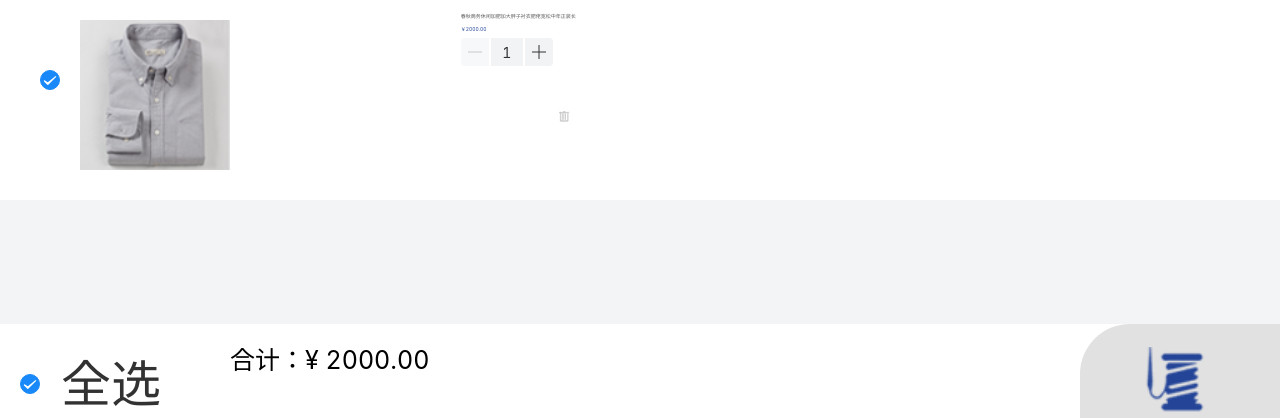
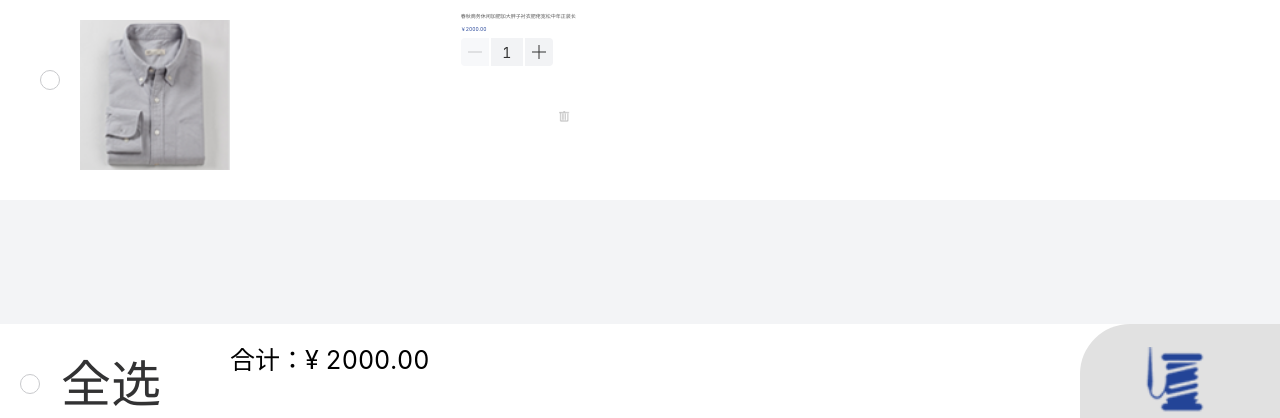
Before and after one commit to JuliusCaesarZeppeli/bilang, a Vue app in the folder bilang/: page /#/Cart in a window 1280 px wide. Shown: the part 326-744 px from the top of the page. Built offline with nearby package versions, Linux system fonts and the light colour scheme.

Commit message:
王佳雷的提交

```diff
--- a/bilang/src/components/Cart.vue
+++ b/bilang/src/components/Cart.vue
@@ -15,7 +15,7 @@
         <p class="word_one">春秋商务休闲加肥加大胖子衬衣肥佬宽松中年正装长</p>
         <p class="word_two">￥<span class="word_three">2000.00</span></p>
         <van-stepper v-model="value"/>
-        <img class="del" src="../assets/images/购物车/del.png" >
+        <img class="del" src="../assets/images/购物车/del.png">
       </div>
     </div>
 
@@ -29,6 +29,7 @@
         <img class="del" src="../assets/images/购物车/del.png" >
       </div>
     </div>
+
     <div class="botton">
         <van-checkbox v-model="checkede" class="end">全选</van-checkbox>
         <p>合计：¥ 2000.00</p>
@@ -45,10 +46,10 @@ export default {
   name:'Cart',
     data(){
       return {
-      checked: true,
-      checkeds:true,
-      checkede:true,
-      value: 1,
+        checked: false,
+        checkeds:false,
+        checkede:false,
+        value:1,
         values:1,
       };
   },
@@ -62,6 +63,15 @@ export default {
   },
 }
 </script>
+
+
+
+
+
+
+
+
+
 <style>
 body{
   background:#f3f4f6;
@@ -78,7 +88,7 @@ body{
   padding-top: 0.8rem;
   margin-left: 0.4rem;
   display: inline-block;
-  float: left;
+  float:left;
 }
 .background_pic{
   width: 1.5rem;
```
Lines whose indentation alone changed are shown as unchanged.
